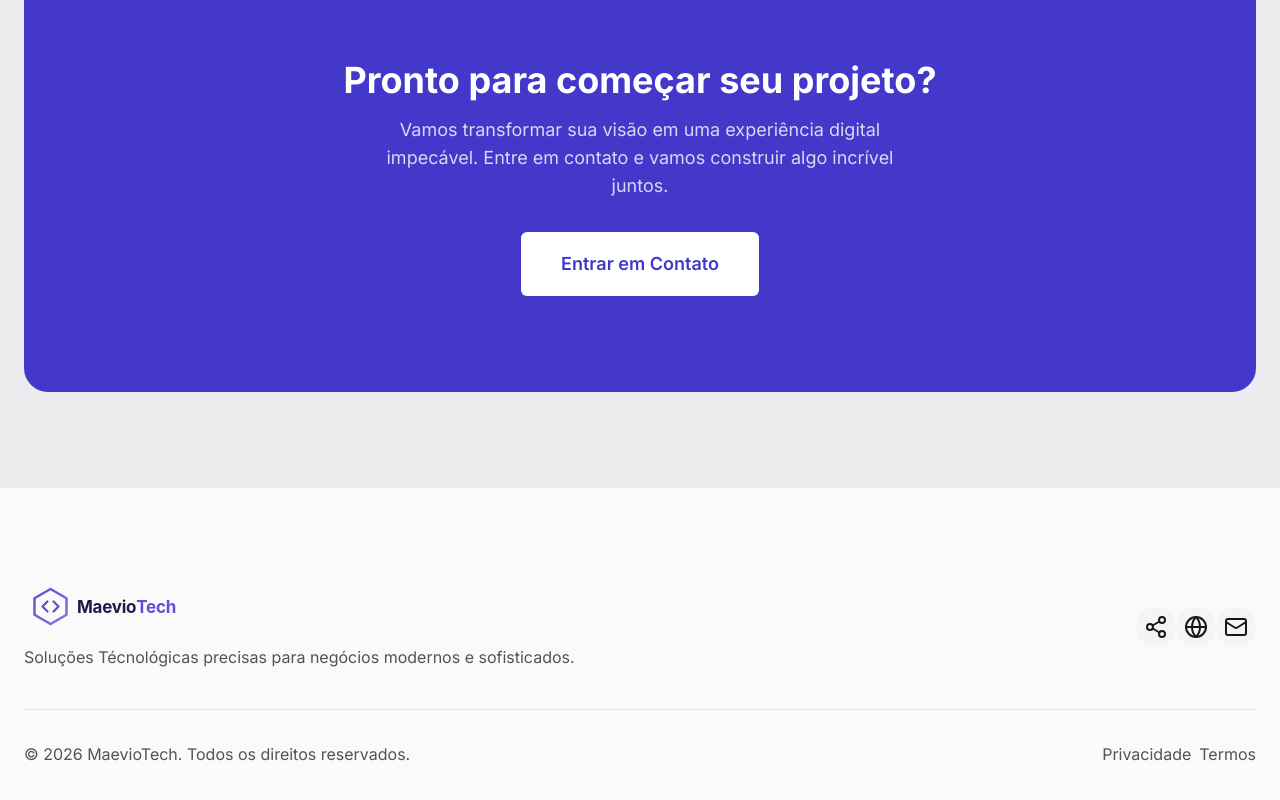
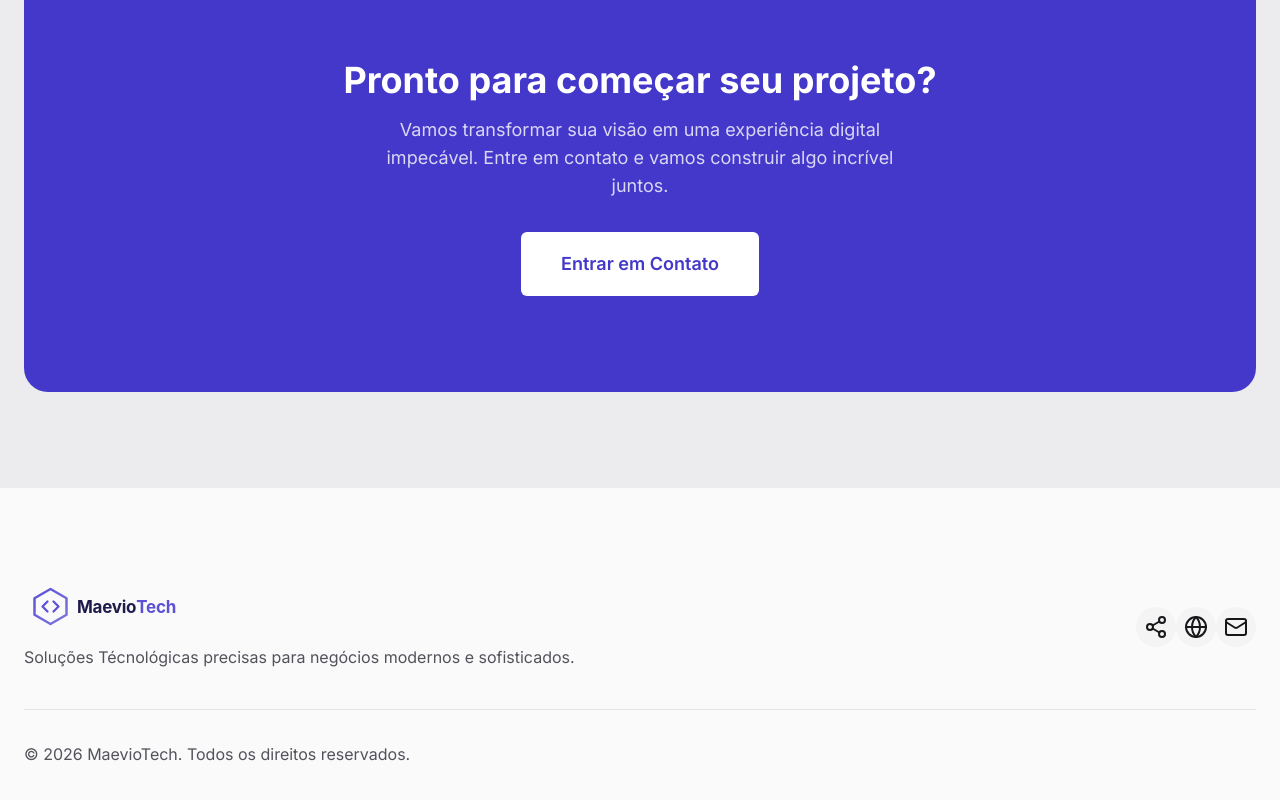
Before and after one commit to TaalesPorjanDev/projeto-maeviotech, a Next.js app: page / in a window 1280 px wide. Shown: the part 3157-3957 px from the top of the page. Built offline with nearby package versions, Linux system fonts and the light colour scheme.

Commit message:
fix: "remoção de termos e privacidade"

```diff
--- a/src/components/AboutSection.tsx
+++ b/src/components/AboutSection.tsx
@@ -38,8 +38,7 @@ export function AboutSection() {
               <h3 className=' text-md font-bold uppercase tracking-wide mb-3'>
                 Stack Principal
               </h3>
-              <div className='flex flex-wrap gap-2 transition-shadow
-                hover:shadow-md'>
+              <div className='flex flex-wrap gap-2'>
                 {stack.map((tech) => {
                   const Icon = tech.icon;
                   return (
--- a/src/components/Footer.tsx
+++ b/src/components/Footer.tsx
@@ -74,10 +74,7 @@ export function Footer() {
         justify-between gap-2">
           <p className='text-muted-foreground'>© 2026 MaevioTech. Todos os direitos reservados.</p>
 
-          <div className="flex gap-2">
-            <Link href="/privacidade" className='text-muted-foreground'>Privacidade</Link>
-            <Link href="/termos" className='text-muted-foreground'>Termos</Link>
-          </div>
+
         </div>
       </section>
     </footer>
```
